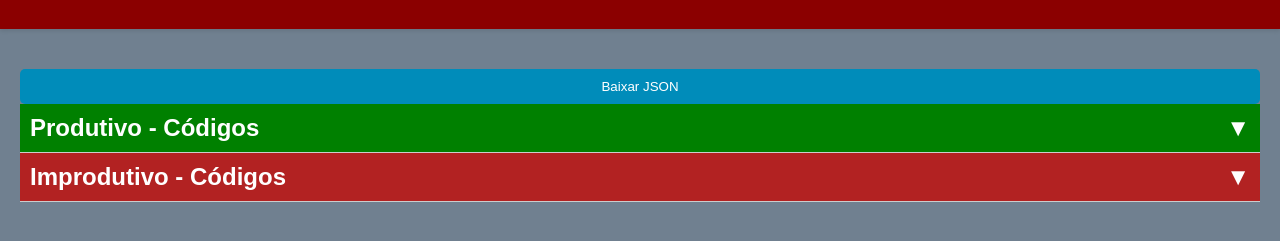
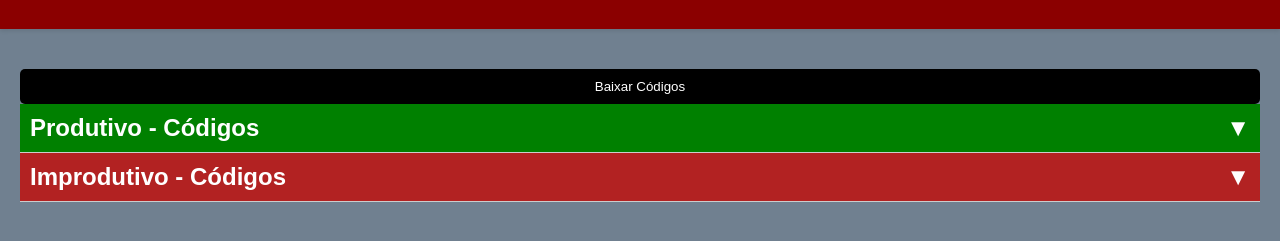
Before and after one commit to ViniOliver23/treinamento-online, a plain HTML site: page codigos.html in a window 1280 px wide. Shown: the part 71-312 px from the top of the page. Drawn offline with Linux system fonts and the light colour scheme.

Commit message:
Atualizar o codigos.html

```diff
--- a/codigos.html
+++ b/codigos.html
@@ -105,7 +105,7 @@ background-color: #708090;
         .btn-download {
             margin-top: 20px;
             padding: 10px;
-            background-color: #008CBA;
+            background-color: black;
             color: white;
             border: none;
             cursor: pointer;
@@ -141,7 +141,7 @@ background-color: #708090;
             <input type="text" id="subfalha" name="subfalha">
             <button type="submit">Adicionar Código</button>
         </form>
-        <button class="btn-download" onclick="downloadJSON()">Baixar JSON</button>
+        <button class="btn-download" onclick="downloadJSON()">Baixar Códigos</button>
         <div id="lista-produtivo" class="codigo-lista">
             <h2 onclick="toggleList('produtivo-list')">Produtivo - Códigos <span id="seta-produtivo">▼</span></h2>
             <ul id="produtivo-list"></ul>
```
